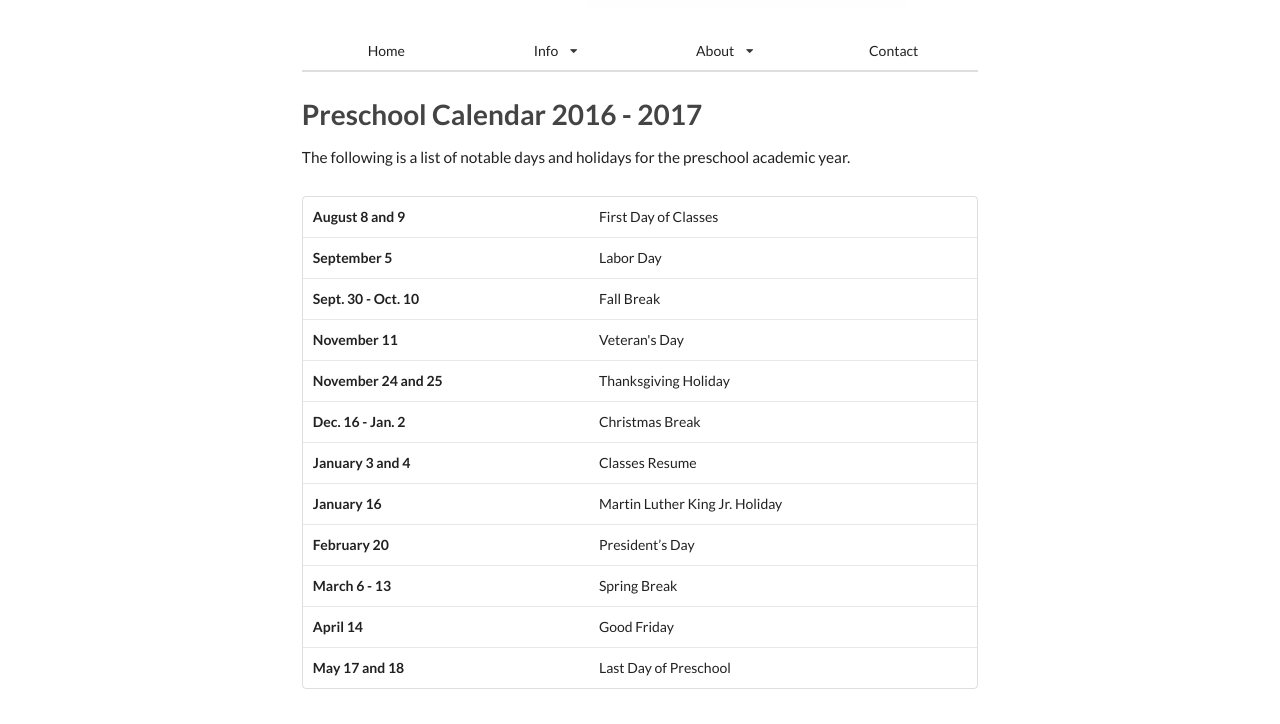
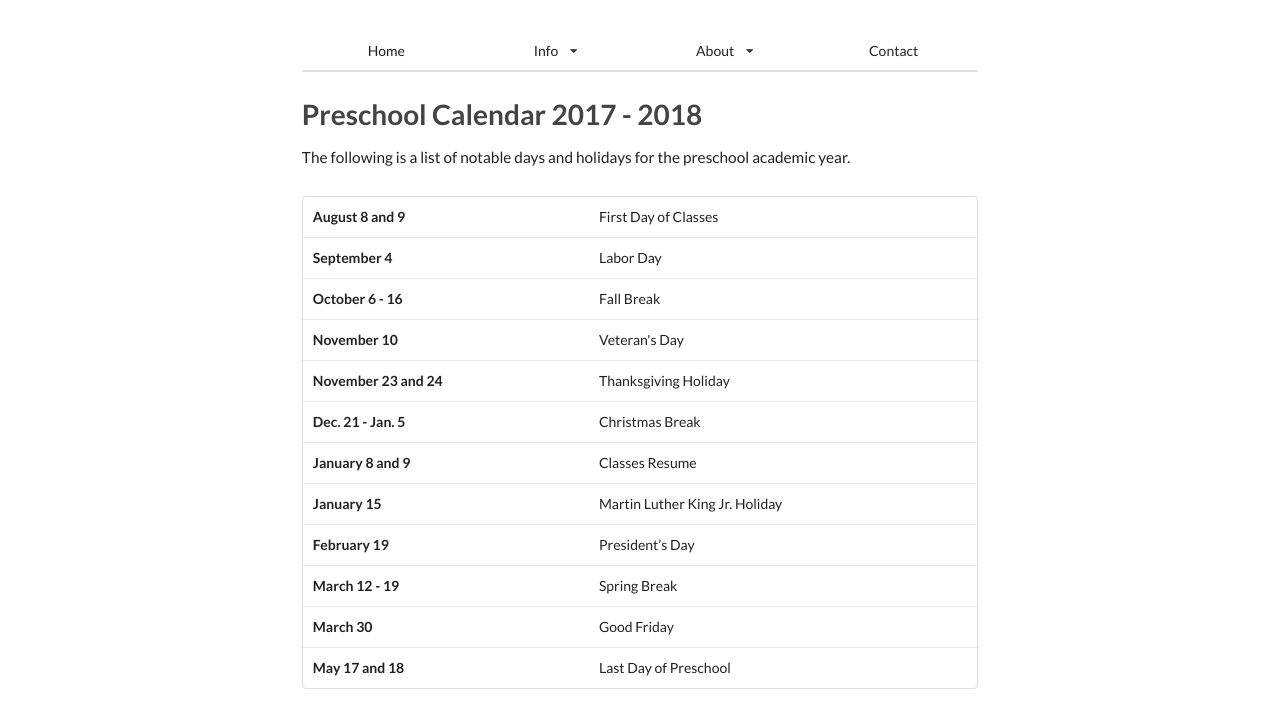
Before and after one commit to childrenofhope/childrenofhope, a Jekyll site: the page built from calendar.md, in a window 1280 px wide. Shown: the part 198-922 px from the top of the page. Built offline with Jekyll 4.4.1, drawn with Linux system fonts in a browser that asks for light colours.

Commit message:
Updated calendar for 2017-2018 school year

```diff
--- a/calendar.md
+++ b/calendar.md
@@ -4,7 +4,7 @@
 permalink: /calendar
 ---
 
-Preschool Calendar 2016 - 2017
+Preschool Calendar 2017 - 2018
 ===
 
 The following is a list of notable days and holidays for the preschool academic year.
@@ -15,43 +15,43 @@
     <td>First Day of Classes</td>
   </tr>
   <tr>
-    <td><b>September 5</b></td>
+    <td><b>September 4</b></td>
     <td>Labor Day</td>
   </tr>
   <tr>
-    <td><b>Sept. 30 - Oct. 10</b></td>
+    <td><b>October 6 - 16</b></td>
     <td>Fall Break</td>
   </tr>
   <tr>
-    <td><b>November 11</b></td>
+    <td><b>November 10</b></td>
     <td>Veteran's Day</td>
   </tr>
   <tr>
-    <td><b>November 24 and 25</b></td>
+    <td><b>November 23 and 24</b></td>
     <td>Thanksgiving Holiday</td>
   </tr>
   <tr>
-    <td><b>Dec. 16 - Jan. 2</b></td>
+    <td><b>Dec. 21 - Jan. 5</b></td>
     <td>Christmas Break</td>
   </tr>
   <tr>
-    <td><b>January 3 and 4</b></td>
+    <td><b>January 8 and 9</b></td>
     <td>Classes Resume</td>
   </tr>
   <tr>
-    <td><b>January 16</b></td>
+    <td><b>January 15</b></td>
     <td>Martin Luther King Jr. Holiday</td>
   </tr>
   <tr>
-    <td><b>February 20</b></td>
+    <td><b>February 19</b></td>
     <td>President’s Day</td>
   </tr>
   <tr>
-    <td><b>March 6 - 13</b></td>
+    <td><b>March 12 - 19</b></td>
     <td>Spring Break</td>
   </tr>
   <tr>
-    <td><b>April 14</b></td>
+    <td><b>March 30</b></td>
     <td>Good Friday</td>
   </tr>
   <tr>
```
